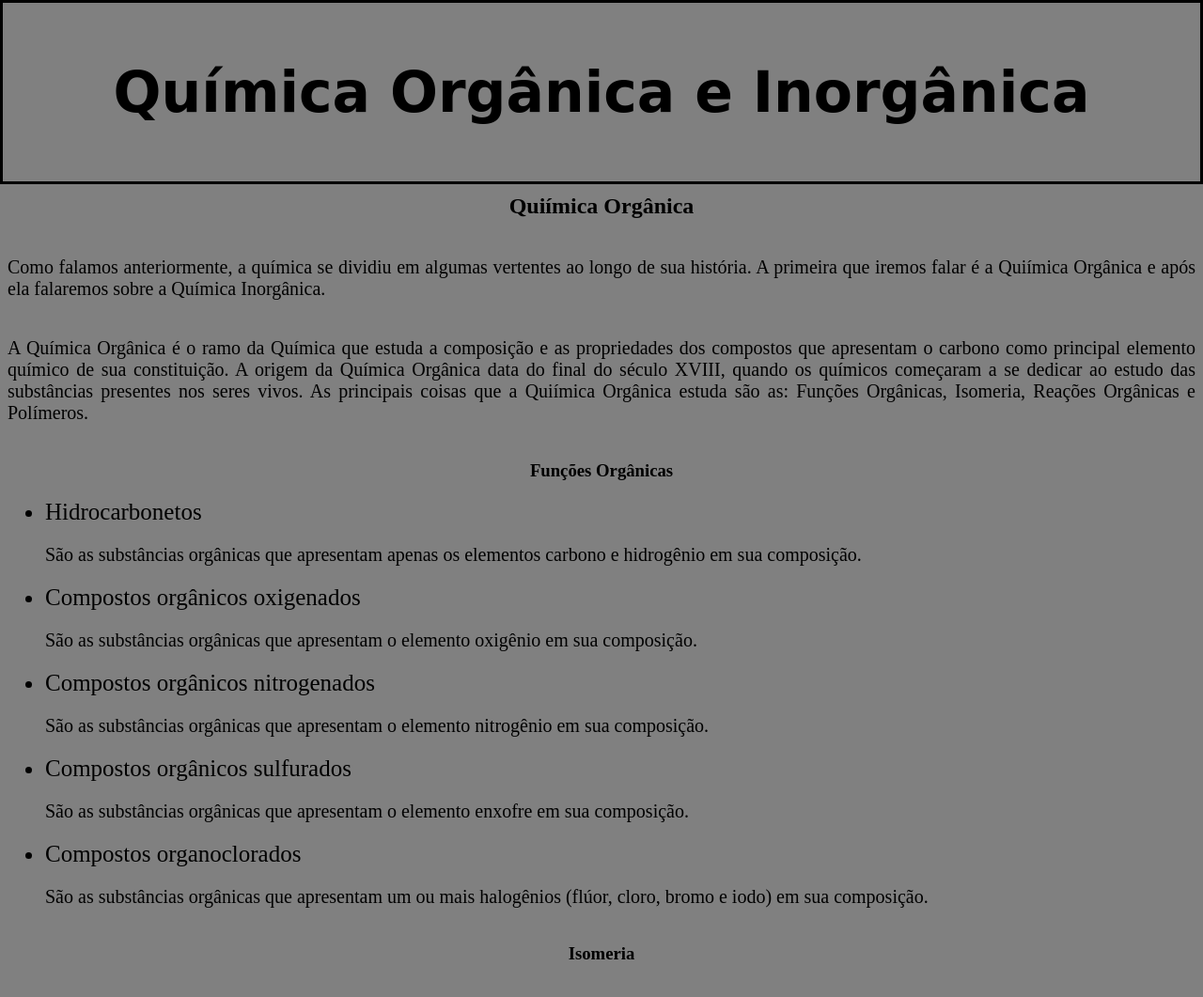
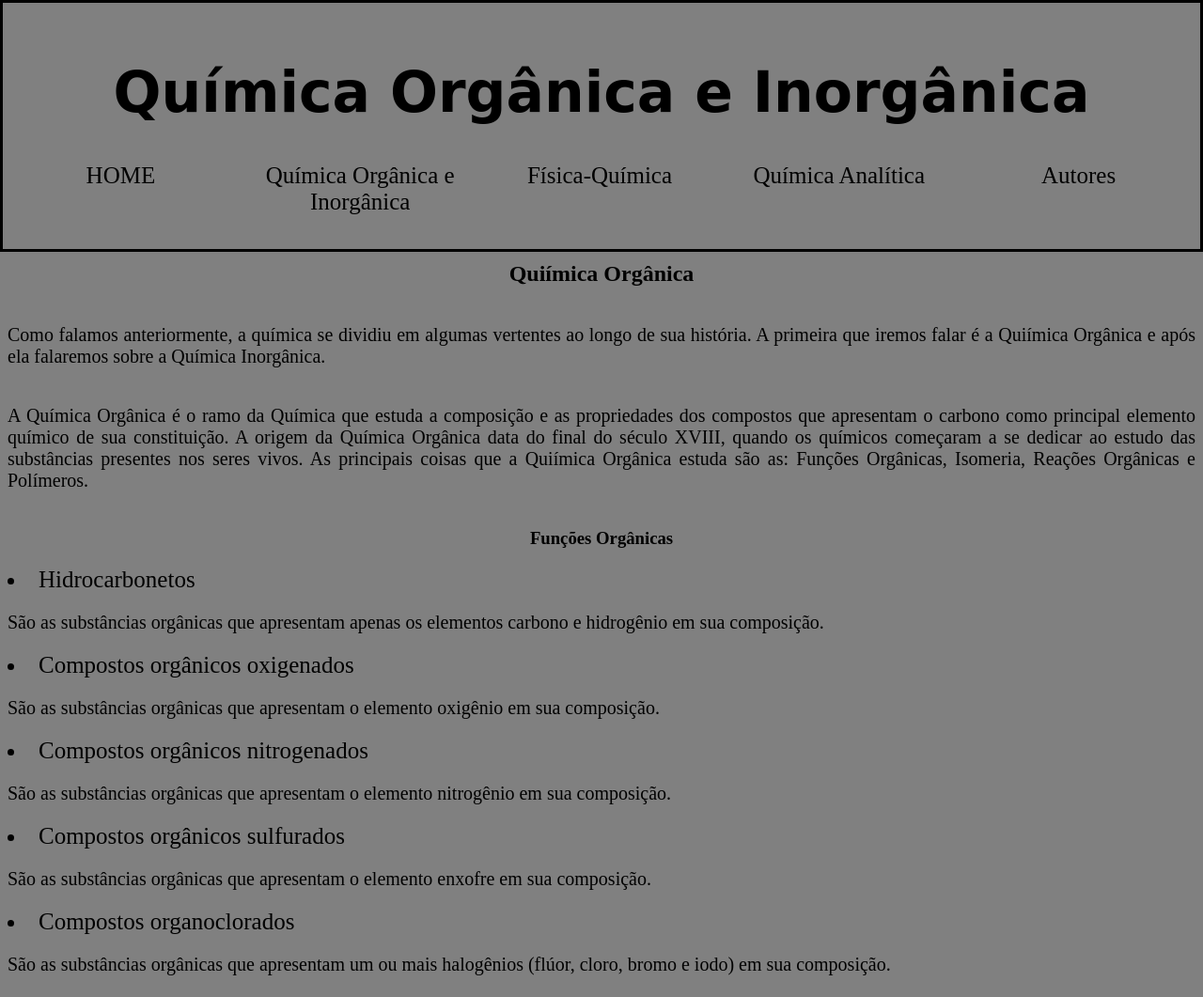
Before and after one commit to 0joao0pedro/lpw, a plain HTML site: page pagina2.html in a window 1280 px wide. Shown: the top 1061 px of the page at 94% size. Drawn offline with Linux system fonts and the light colour scheme.

Commit message:
Update pagina2.html

```diff
--- a/pagina2.html
+++ b/pagina2.html
@@ -3,13 +3,24 @@
 
 <head>
     <meta charset="UTF-8">
-    <title> INORGANICA E ORGANICA</title>
+    <title> QUIsite </title>
     <link rel="stylesheet" href="pag-principal.css">
+    <link rel="preconnect" href="https://fonts.googleapis.com">
+    <link rel="preconnect" href="https://fonts.googleapis.com">
+    <link rel="preconnect" href="https://fonts.googleapis.com">
+    <link rel="icon" href="imagens/icone.jpg">
 </head>
 
 <body>
     <header>
         <h1>Química Orgânica e Inorgânica</h1>
+        <ul class="hori">
+            <li><a href="index.html" class="menu" >HOME</a></li>
+            <li><a href="pagina2.html" class="menu" >Química Orgânica e Inorgânica</a></li>
+            <li><a href="pagina3.html" class="menu" >Física-Química</a></li>
+            <li><a href="pagina4.html" class="menu" >Química Analítica</a></li>
+            <li><a href="autores.html" class="menu">Autores</a></li>
+        </ul>
     </header>
     <h2>Quiímica Orgânica</h2>
     <p>
@@ -26,7 +37,7 @@
         Orgânicas e Polímeros.
     </p>
     <h3>Funções Orgânicas</h3>
-    <ul>
+    <dl>
         <li>Hidrocarbonetos</li>
         <p>São as substâncias orgânicas que apresentam apenas os elementos carbono e hidrogênio em sua composição.</p>
         <li>Compostos orgânicos oxigenados</li>
@@ -38,7 +49,7 @@
         <li>Compostos organoclorados</li>
         <p>São as substâncias orgânicas que apresentam um ou mais halogênios (flúor, cloro, bromo e iodo) em sua
             composição.</p>
-    </ul>
+    </dl>
     <h3>Isomeria</h3>
     <p>A isomeria é um fenômeno estudado pela Química Orgânica em que duas ou mais substâncias químicas diferentes
         apresentam
```
